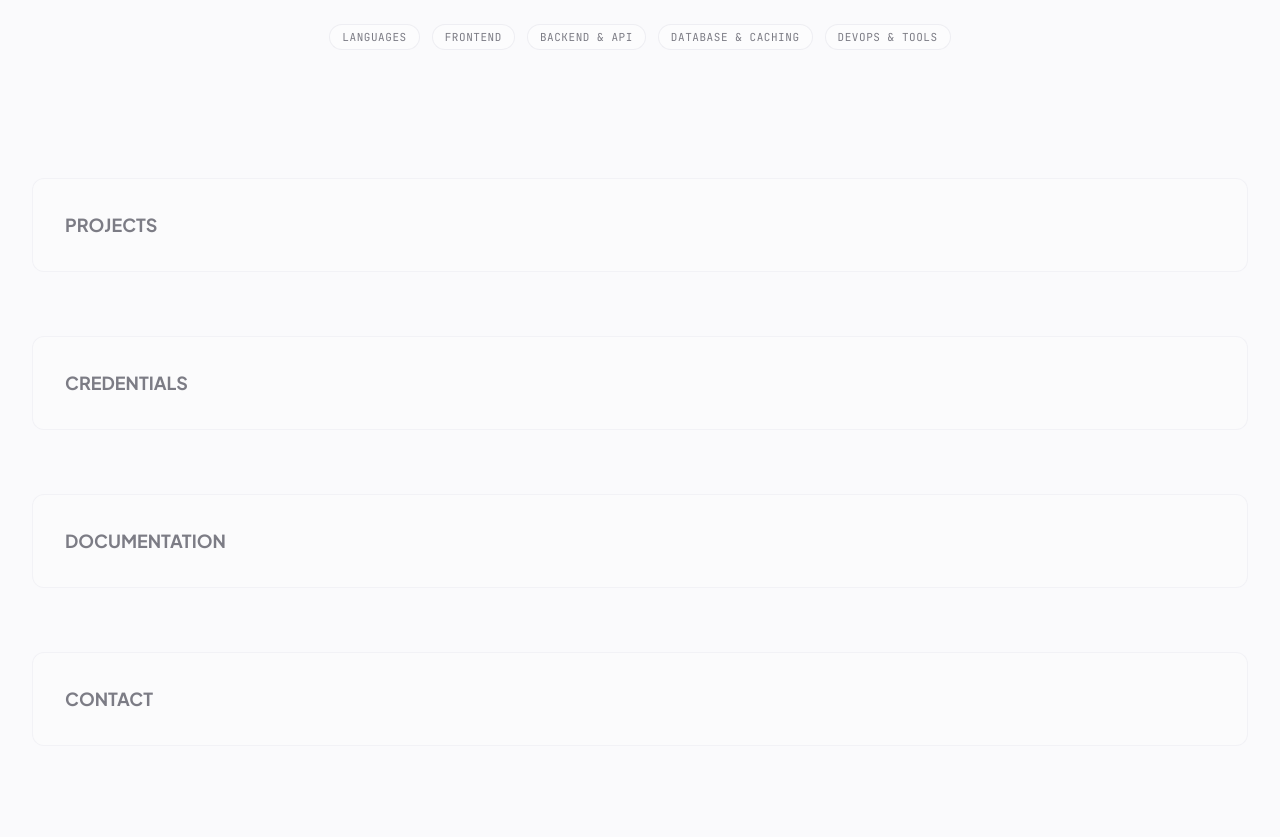
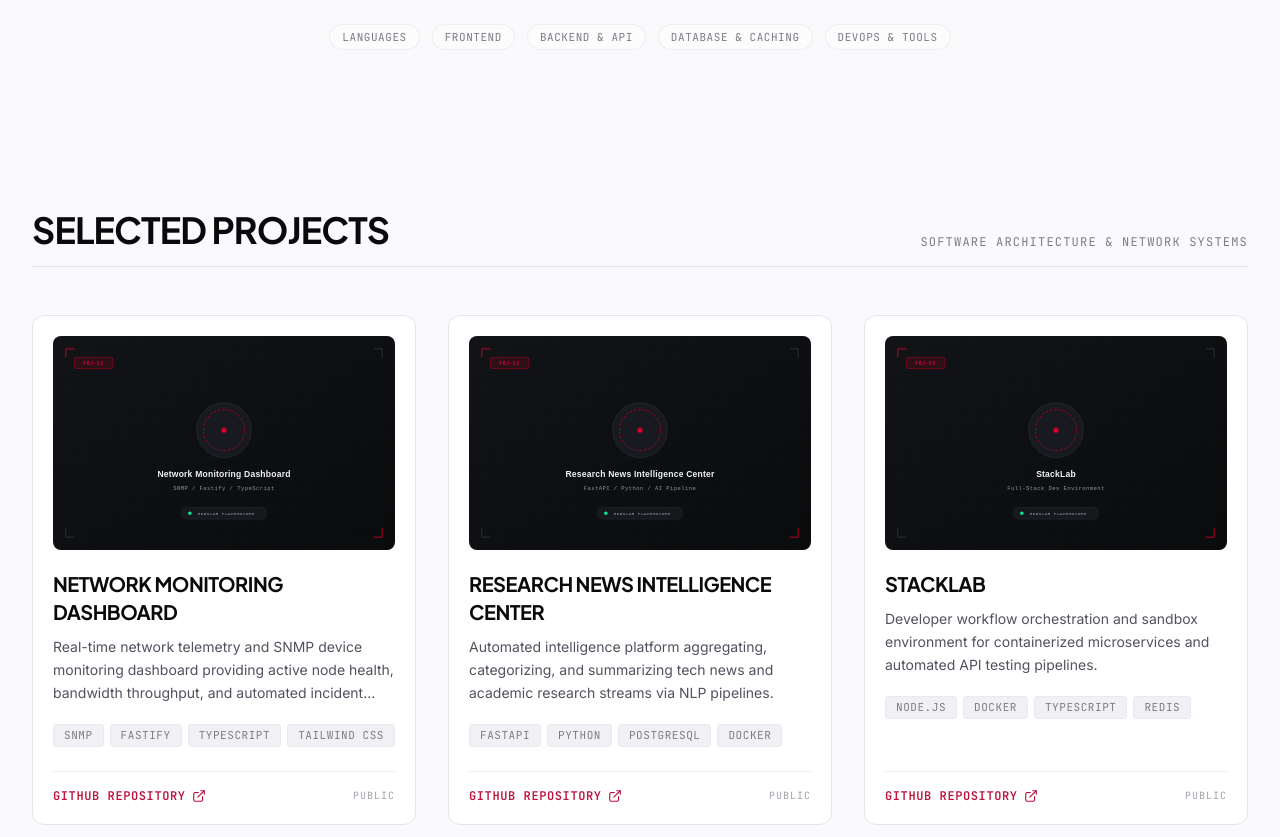
Before and after one commit to budikusumafauzi-sketch/FauziBudikusumaPortfolio, a Next.js app: page / in a window 1280 px wide. Shown: the part 1960-2797 px from the top of the page. Before the commit the page ends 2754 px from the top, so only its background shows below. Built offline with nearby package versions, Linux system fonts and the light colour scheme.

Commit message:
TASK-012: implement 3-2-1 projects grid with verified repos and private badge handling

```diff
--- a/src/app/page.tsx
+++ b/src/app/page.tsx
@@ -1,11 +1,11 @@
 import { HeroSection } from "@/components/sections/hero";
 import { ProfileJourneySection } from "@/components/sections/profile-journey";
 import { SkillsSection } from "@/components/sections/skills";
+import { ProjectsSection } from "@/components/sections/projects";
 import { Container } from "@/components/ui/primitives";
 
 export default function HomePage() {
   const remainingSections = [
-    { id: "projects", label: "Projects" },
     { id: "credentials", label: "Credentials" },
     { id: "documentation", label: "Documentation" },
     { id: "contact", label: "Contact" },
@@ -16,6 +16,7 @@ export default function HomePage() {
       <HeroSection />
       <ProfileJourneySection />
       <SkillsSection />
+      <ProjectsSection />
 
       <Container className="space-y-16 py-12">
         {remainingSections.map((sec) => (
--- /dev/null
+++ b/src/components/sections/projects.tsx
@@ -0,0 +1,92 @@
+import * as React from "react";
+import Image from "next/image";
+import { Container, SectionHeader, Card } from "@/components/ui/primitives";
+import { projectsData } from "@/data/projects";
+import { ExternalLink, Lock } from "lucide-react";
+
+export function ProjectsSection() {
+  return (
+    <section id="projects" className="scroll-mt-24 py-16 sm:py-20">
+      <Container>
+        <SectionHeader
+          title="Selected Projects"
+          descriptor="SOFTWARE ARCHITECTURE & NETWORK SYSTEMS"
+          className="mb-12"
+        />
+
+        {/* 3-2-1 Grid: 3 cols desktop, 2 cols tablet, 1 col mobile */}
+        <div className="grid grid-cols-1 md:grid-cols-2 lg:grid-cols-3 gap-6 sm:gap-8 items-stretch">
+          {projectsData.map((project) => {
+            const isPublic = project.repoVisibility === "PUBLIC" && project.repoUrl;
+
+            return (
+              <Card
+                key={project.id}
+                className="group flex flex-col justify-between h-full bg-surface-card p-4 sm:p-5 transition-all duration-300 hover:border-accent hover:shadow-[0_0_24px_var(--color-accent-glow)]"
+              >
+                <div>
+                  {/* Aspect-Locked 16:10 Cover Container */}
+                  <div className="relative aspect-[16/10] w-full overflow-hidden rounded-lg bg-surface-raised mb-5">
+                    <Image
+                      src={project.coverPath}
+                      alt={`${project.title} Preview Thumbnail`}
+                      fill
+                      sizes="(max-width: 768px) 100vw, (max-width: 1024px) 50vw, 33vw"
+                      className="object-cover transition-transform duration-300 group-hover:scale-105"
+                    />
+                  </div>
+
+                  {/* Project Title */}
+                  <h3 className="font-display font-bold text-lg sm:text-xl text-text-strong uppercase tracking-tight mb-2.5">
+                    {project.title}
+                  </h3>
+
+                  {/* Description */}
+                  <p className="text-text-secondary text-sm leading-relaxed mb-5 line-clamp-3">
+                    {project.summary}
+                  </p>
+
+                  {/* Technology Chips */}
+                  <div className="flex flex-wrap gap-1.5 mb-6">
+                    {project.technologies.map((tech) => (
+                      <span
+                        key={tech}
+                        className="rounded bg-surface-raised px-2.5 py-0.5 font-mono text-[11px] uppercase tracking-wider text-text-muted border border-border-default/60"
+                      >
+                        {tech}
+                      </span>
+                    ))}
+                  </div>
+                </div>
+
+                {/* Bottom Action Footer Pinned to Card Bottom */}
+                <div className="border-t border-border-default/80 pt-4 mt-auto flex items-center justify-between">
+                  {isPublic ? (
+                    <a
+                      href={project.repoUrl}
+                      target="_blank"
+                      rel="noopener noreferrer"
+                      className="inline-flex items-center gap-1.5 font-mono text-xs font-semibold uppercase tracking-wider text-accent hover:text-accent-hover transition-colors"
+                    >
+                      <span>GitHub Repository</span>
+                      <ExternalLink className="h-3.5 w-3.5" />
+                    </a>
+                  ) : (
+                    <div className="inline-flex items-center gap-1.5 font-mono text-xs uppercase tracking-wider text-text-muted">
+                      <Lock className="h-3.5 w-3.5" />
+                      <span>Private repository</span>
+                    </div>
+                  )}
+
+                  <span className="font-mono text-[10px] uppercase tracking-widest text-text-faint">
+                    {project.repoVisibility}
+                  </span>
+                </div>
+              </Card>
+            );
+          })}
+        </div>
+      </Container>
+    </section>
+  );
+}
--- a/tasks/TASK-012-projects-grid.md
+++ b/tasks/TASK-012-projects-grid.md
@@ -2,7 +2,7 @@
 
 | Field | Value |
 |---|---|
-| **Status** | `TODO` |
+| **Status** | `DONE` |
 | **Phase** | 3 — Static portfolio sections |
 | **Hat** | UI |
 | **Priority** | P0 |
@@ -71,4 +71,28 @@ Build the Projects grid with the strict 3/2/1 column rule and the never-stretch
 - C-06/C-07 undecided → implement only the unaffected parts.
 
 ## 12. Completion Report
-*(Append the report using the template in `AGENTS.md` §9 when finished. Then update `Status`, `TODO.md` §1 and commit: `TASK-012: <summary>`.)*
+## Completion Report — TASK-012 — 2026-10-23
+**Status:** DONE
+**Summary:** Implemented the Selected Projects grid (`#projects`) with strict 3/2/1 responsive geometry (`lg:grid-cols-3`, `md:grid-cols-2`, `grid-cols-1`) and equal card heights (`flex flex-col justify-between`). Locked 16:10 cover thumbnails rendered with Next.js Image without mockup strings (`C-06`), verified GitHub repository links (`rel="noopener noreferrer"`), private badge handling, and truthful project descriptions (correcting `C-10` eBPF mockup defect).
+**Files:**
+- `src/components/sections/projects.tsx`: created (ProjectsSection component)
+- `src/app/page.tsx`: modified (mounted ProjectsSection at `#projects`)
+- `tests/projects.test.ts`: created (unit tests for 3-2-1 grid, external link security, C-06, C-11)
+**Dependencies added:** none
+**Verification evidence:**
+| Command / check | Result | Key output |
+|---|---|---|
+| `pnpm test tests/projects.test.ts` | PASS | 6 tests passed (id, C-11 compliance, 3-2-1 grid, external links, security rel, C-06) |
+| `pnpm verify` | PASS | ESLint clean, TypeScript clean, 38/38 tests pass, Next.js static build successful |
+| C-06 compliance | PASS | Strict absence of `[PREVIEW 16:10]`; clean aspect-[16/10] image container |
+| C-07 & security | PASS | Verified public repositories link with `target="_blank" rel="noopener noreferrer"` |
+| C-10 compliance | PASS | Enterprise Network Lab description matches MikroTik CHR routing topology |
+| Never-stretch last row | PASS | CSS grid preserves 1/3 column width per card regardless of item count |
+**Acceptance criteria:**
+- AC-1 ✔ — 3/2/1 columns at desktop/tablet/mobile with equal heights.
+- AC-2 ✔ — Last row cards maintain fixed column width, never stretching to fill empty slots.
+- AC-3 ✔ — Thumbnails locked to 16:10 ratio with Next.js Image fill layout causing no layout shift.
+- AC-4 ✔ — External links carry `target="_blank"` and `rel="noopener noreferrer"`.
+- AC-5 ✔ — Zero filters/search/detail modals exist; strictly clean showcase grid.
+- AC-6 ✔ — Clean card anatomy with hover glow in both dark and light modes.
+**Next task:** `TASK-013` — Credentials carousel and certificate lightbox.
```
Also changed, not shown: 2 other files (tests, documents, lock files or other folders).
